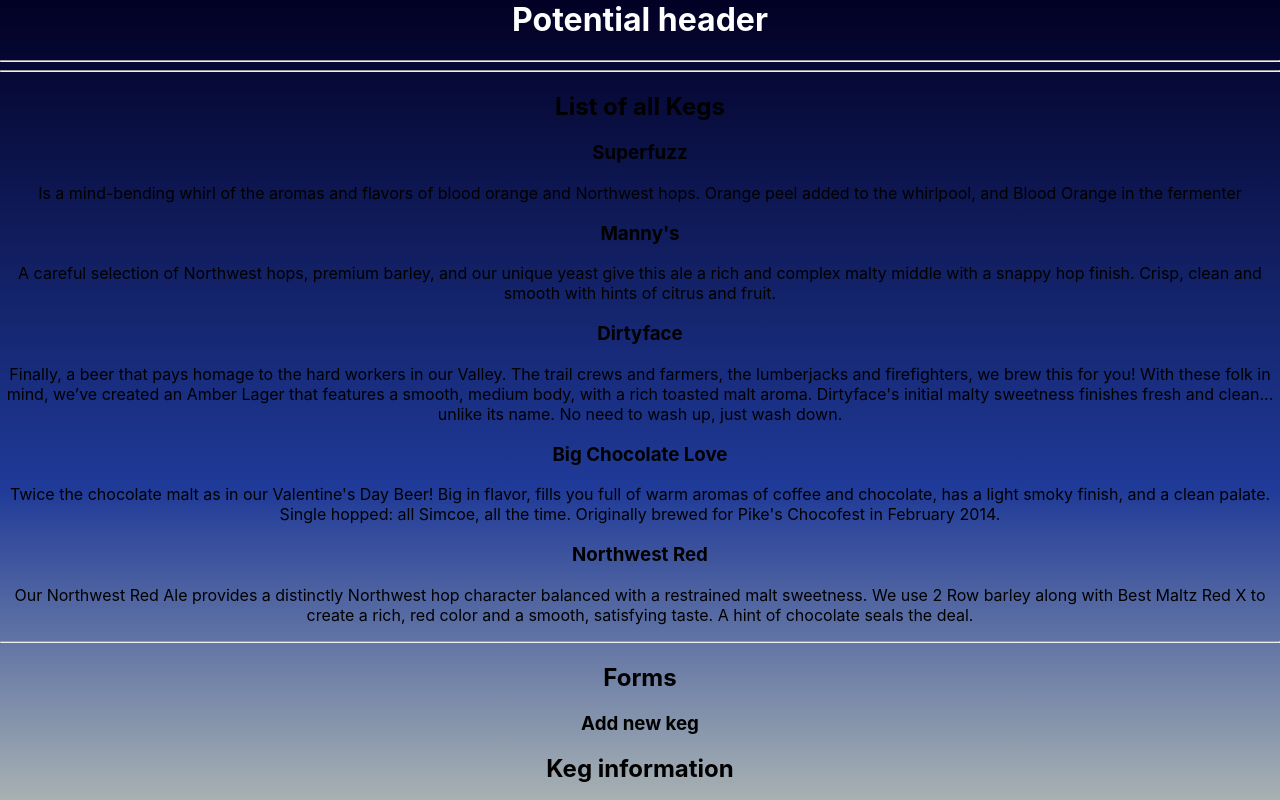
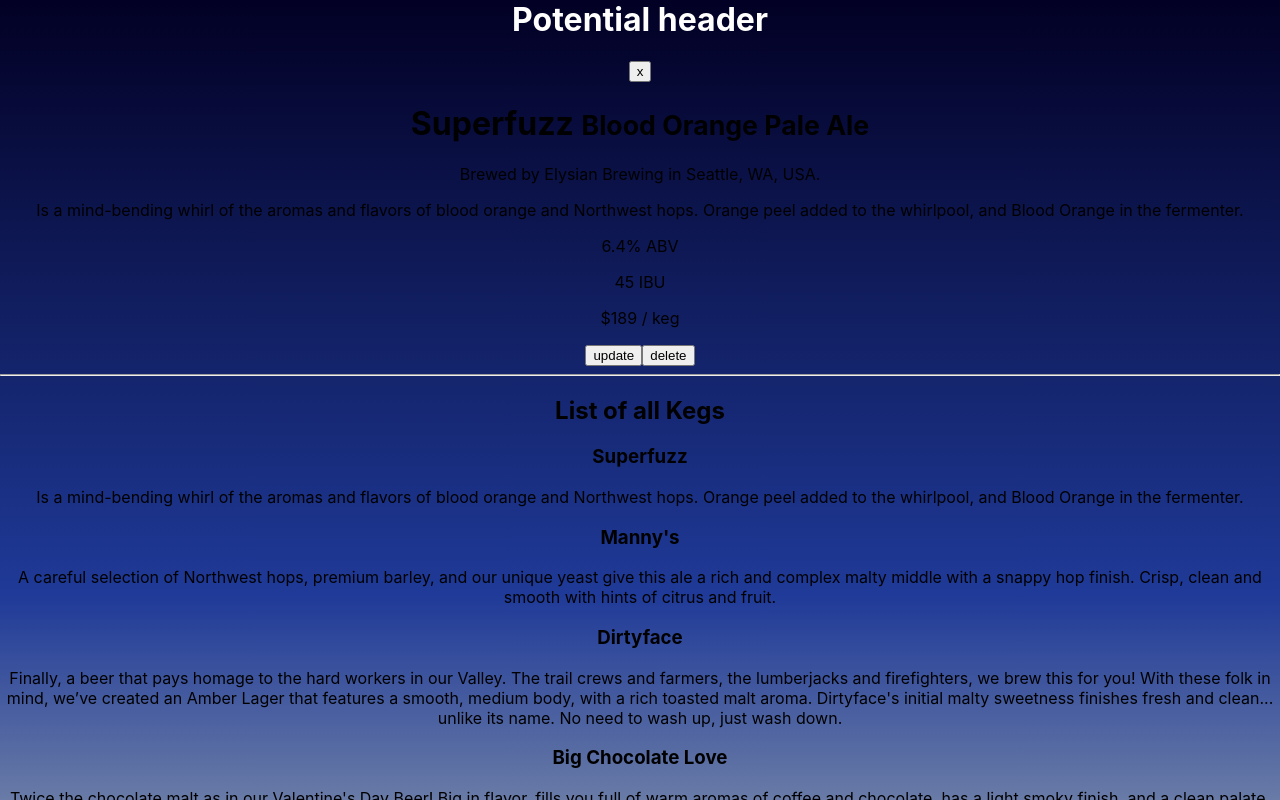
Before and after one commit to KristaRutz/taproom, a React (Create React App) app: page / in a window 1280 px wide. Both pictures are taken after a click on the element 640 px from the left and 172 px from the top of the page. Shown: the top 800 px of the page. Built offline with nearby package versions, Linux system fonts and the light colour scheme.

Commit message:
Add delete functionality and edit callback

```diff
--- a/src/components/KegControl/KegControl.js
+++ b/src/components/KegControl/KegControl.js
@@ -30,6 +30,13 @@
     this.setState({ selectedKeg: null });
   };
 
+  handleEditClick = (id) => {
+    const selectedKeg = this.state.masterKegList.filter(
+      (keg) => keg.id === id
+    )[0];
+    console.log(selectedKeg.itemName);
+  };
+
   handleDeleteClick = (id) => {
     const newMasterKegList = this.state.masterKegList.filter(
       (keg) => keg.id !== id
@@ -54,7 +61,7 @@
       };
     } else {
       return {
-        component: <hr />,
+        component: null,
       };
     }
   };
@@ -64,6 +71,12 @@
     return (
       <React.Fragment>
         {visibleScreen.component}
+        {/* <KegDetail
+          keg={this.state.selectedKeg}
+          onEditClick={this.handleEditClick}
+          onDeleteClick={this.handleDeleteClick}
+          onLeaveKegDetailClick={this.handleLeaveKegDetailClick}
+        /> */}
         <hr />
         <KegList
           kegList={this.state.masterKegList}
--- a/src/components/KegControl/KegDetail.js
+++ b/src/components/KegControl/KegDetail.js
@@ -2,13 +2,22 @@
 import PropTypes from "prop-types";
 
 function KegDetail(props) {
+  const { keg } = props;
   return (
     <>
-      <button onClick={props.onLeaveKegDetailClick()}>x</button>
-      <h1>Keg n</h1>
-      <h4>Some details</h4>
-      <button>update</button>
-      <button>delete</button>
+      <button onClick={props.onLeaveKegDetailClick}>x</button>
+      <h1>
+        {keg.itemName} <small>{keg.type}</small>
+      </h1>
+      <p className="lead">
+        Brewed by {keg.brewer} in {keg.origin}.
+      </p>
+      <p>{keg.desc}</p>
+      <p>{keg.abv}% ABV</p>
+      <p>{keg.ibu} IBU</p>
+      <p>${keg.price} / keg</p>
+      <button onClick={() => props.onEditClick(keg.id)}>update</button>
+      <button onClick={() => props.onDeleteClick(keg.id)}>delete</button>
     </>
   );
 }
@@ -16,6 +25,8 @@
 KegDetail.propTypes = {
   keg: PropTypes.object,
   onLeaveKegDetailClick: PropTypes.func,
+  onEditClick: PropTypes.func,
+  onDeleteClick: PropTypes.func,
 };
 
 export default KegDetail;
--- a/src/components/KegControl/KegSeedData.js
+++ b/src/components/KegControl/KegSeedData.js
@@ -5,7 +5,7 @@
     itemName: "Superfuzz",
     type: "Blood Orange Pale Ale",
     desc:
-      "Is a mind-bending whirl of the aromas and flavors of blood orange and Northwest hops. Orange peel added to the whirlpool, and Blood Orange in the fermenter",
+      "Is a mind-bending whirl of the aromas and flavors of blood orange and Northwest hops. Orange peel added to the whirlpool, and Blood Orange in the fermenter.",
     origin: "Seattle, WA, USA",
     brewer: "Elysian Brewing",
     price: 189,
```
